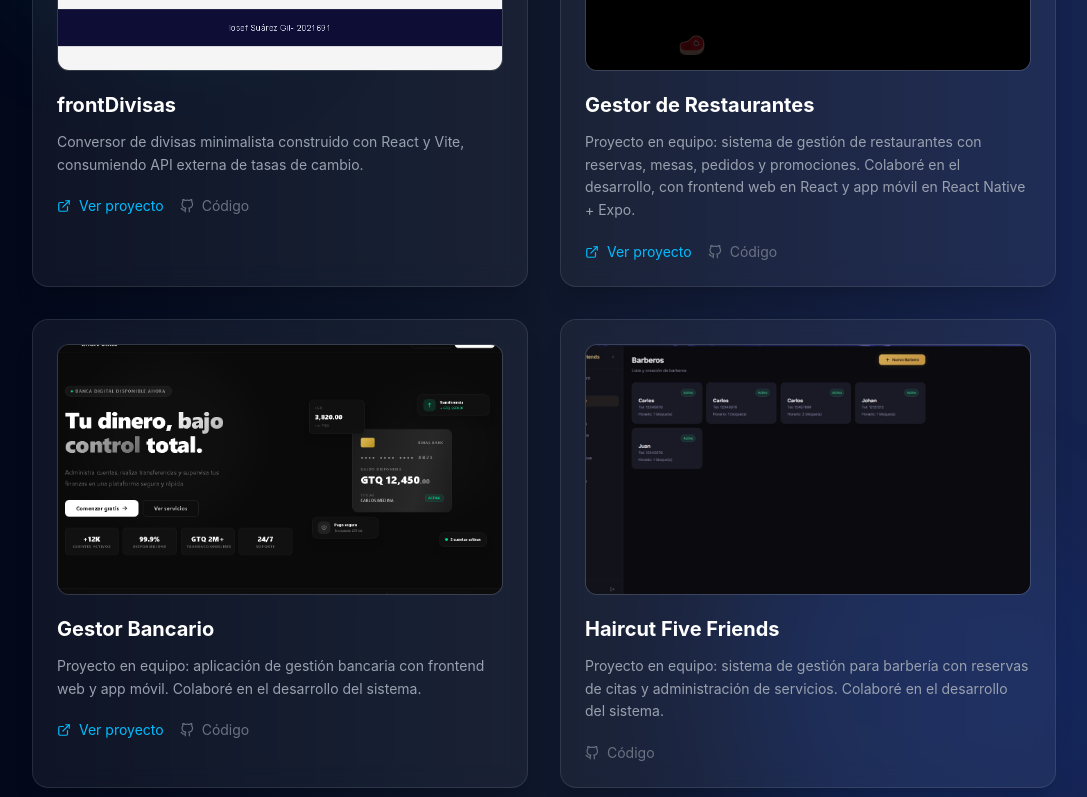
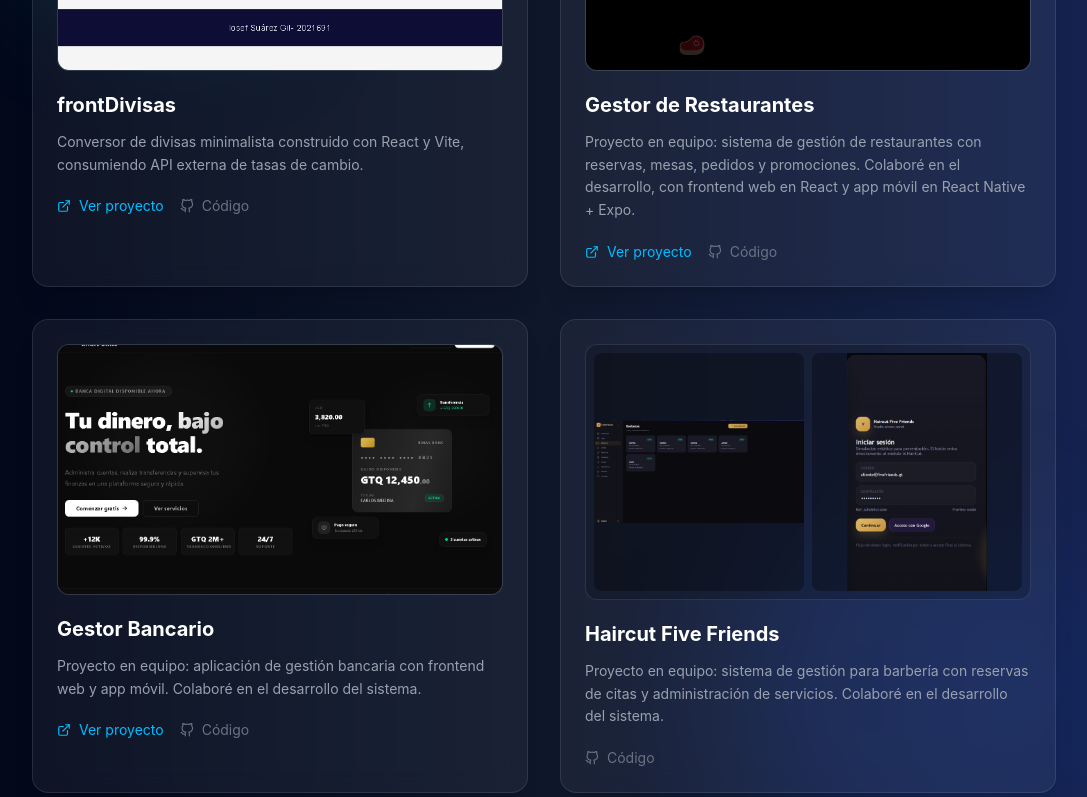
Before and after one commit to SuarezGil/Portafolio-web, a React (Vite) app in the folder apps/frontend/: page /projects in a window 1280 px wide. Shown: the part 433-1230 px from the top of the page, without its empty margins (96-1183 px from the left). Built offline with nearby package versions, Linux system fonts and the light colour scheme.

Commit message:
Show both Haircut Five Friends screenshots without cropping

```diff
--- a/apps/frontend/src/components/Projects.jsx
+++ b/apps/frontend/src/components/Projects.jsx
@@ -39,6 +39,20 @@ export default function Projects() {
             variants={item}
             className="bg-gray-50 dark:bg-white/5 backdrop-blur-md border border-gray-200 dark:border-white/10 rounded-2xl p-6 shadow-xl hover:shadow-2xl transition-shadow duration-300 group"
           >
+            {Array.isArray(proj.images) && proj.images.length > 0 ? (
+              <div className="grid grid-cols-2 gap-2 h-56 md:h-64 rounded-xl overflow-hidden mb-5 bg-gray-100 dark:bg-black/20 border border-gray-200 dark:border-white/10 p-2">
+                {proj.images.map((src, idx) => (
+                  <div key={src} className="h-full rounded-lg overflow-hidden bg-white dark:bg-black/30 flex items-center justify-center">
+                    <img
+                      src={src}
+                      alt={`${proj.title} ${idx + 1}`}
+                      loading="lazy"
+                      className="max-w-full max-h-full object-contain"
+                    />
+                  </div>
+                ))}
+              </div>
+            ) : (
               <div className="aspect-video rounded-xl overflow-hidden mb-5 bg-gray-100 dark:bg-white/5 border border-gray-200 dark:border-white/10 flex items-center justify-center">
                 {proj.image ? (
                   <img
@@ -51,6 +65,7 @@ export default function Projects() {
                   <FiImage className="text-4xl text-gray-300 dark:text-gray-600" />
                 )}
               </div>
+            )}
             <h3 className="text-xl font-bold text-gray-900 dark:text-white mb-3 group-hover:text-sky-400 transition-colors">
               {proj.title}
             </h3>
--- a/apps/frontend/src/translations/en.json
+++ b/apps/frontend/src/translations/en.json
@@ -92,7 +92,7 @@
         "desc": "Team project: barbershop management system with appointment booking and service administration. I collaborated on the development of the system.",
         "tags": ["React", "Node.js", "JWT"],
         "url": "https://github.com/ZimriJahdai/HaircutFiveFriends-Full",
-        "image": "/projects/haircut-five-friends.jpg"
+        "images": ["/projects/haircut-five-friends.jpg", "/projects/haircut-five-friends-login.jpg"]
       }
     ]
   },
--- a/apps/frontend/src/translations/es.json
+++ b/apps/frontend/src/translations/es.json
@@ -92,7 +92,7 @@
         "desc": "Proyecto en equipo: sistema de gestión para barbería con reservas de citas y administración de servicios. Colaboré en el desarrollo del sistema.",
         "tags": ["React", "Node.js", "JWT"],
         "url": "https://github.com/ZimriJahdai/HaircutFiveFriends-Full",
-        "image": "/projects/haircut-five-friends.jpg"
+        "images": ["/projects/haircut-five-friends.jpg", "/projects/haircut-five-friends-login.jpg"]
       }
     ]
   },
```
Also changed, not shown: apps/frontend/public/projects/haircut-five-friends-login.jpg (added). Lines whose indentation alone changed are shown as unchanged.
